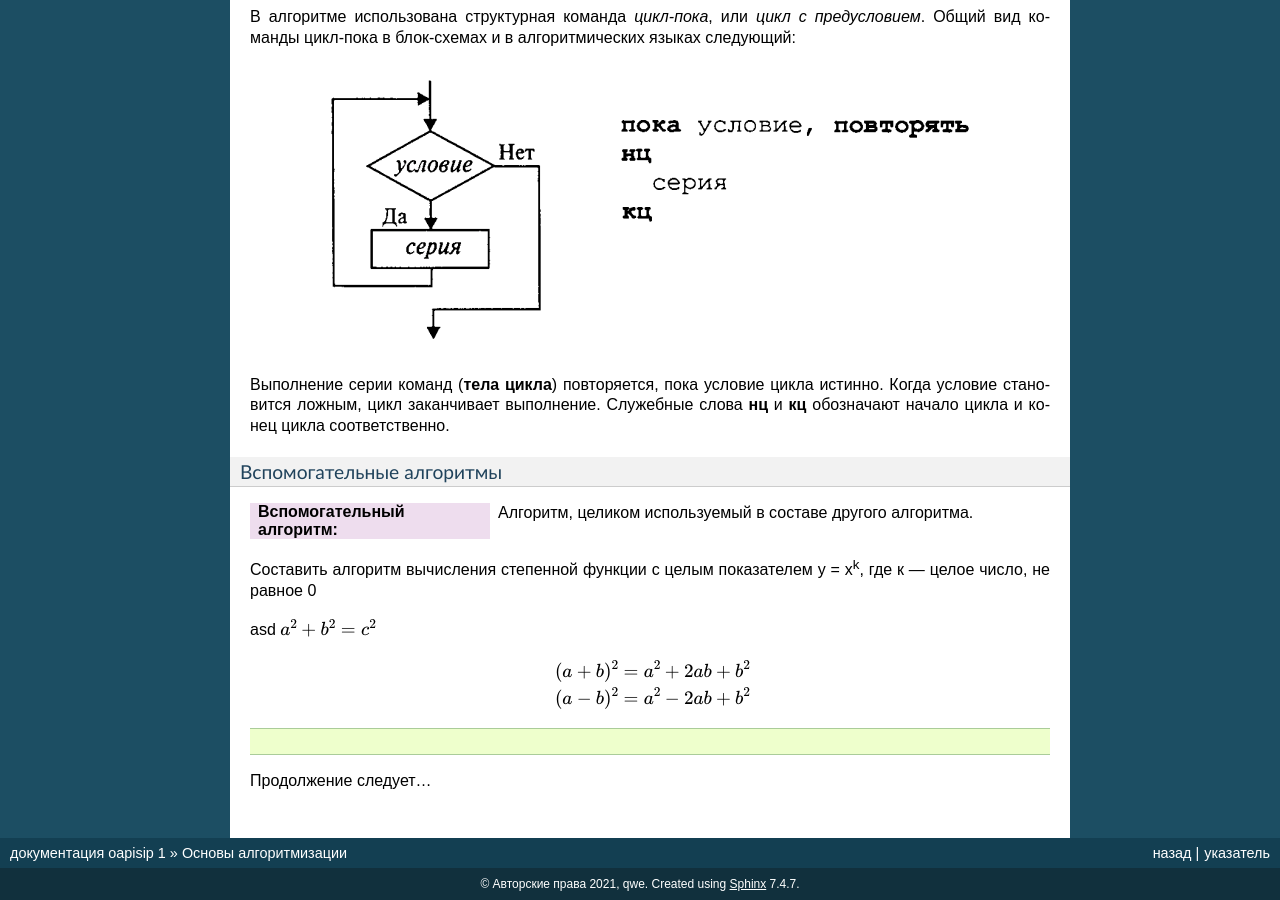
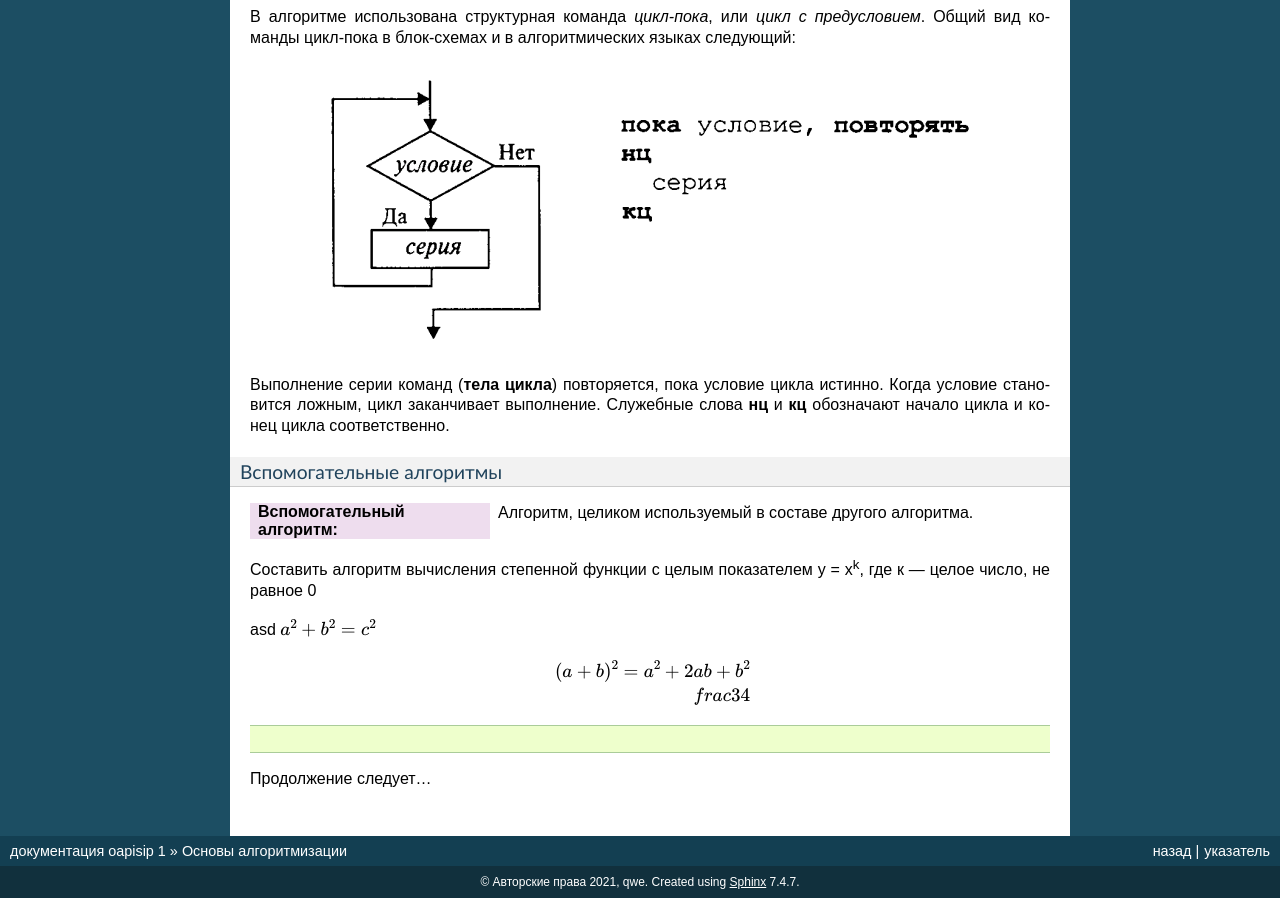
Before and after one commit to rimcupk/oapisip, a Sphinx documentation site: the page built from docs/chapters/01_algo/01_algo.rst, in a window 1280 px wide and 900 px high, scrolled down 11802 px. Built offline with Sphinx 7.4.7, drawn with Linux system fonts in a browser that asks for light colours.

Commit message:
Update 01_algo.rst

```diff
--- a/docs/chapters/01_algo/01_algo.rst
+++ b/docs/chapters/01_algo/01_algo.rst
@@ -255,7 +255,7 @@ asd :math:`a^2 + b^2 = c^2`
 
    (a + b)^2 = a^2 + 2ab + b^2
 
-   (a - b)^2 = a^2 - 2ab + b^2
+   frac{3}{4}
 
 .. sourcecode:: ipython3
 
```
